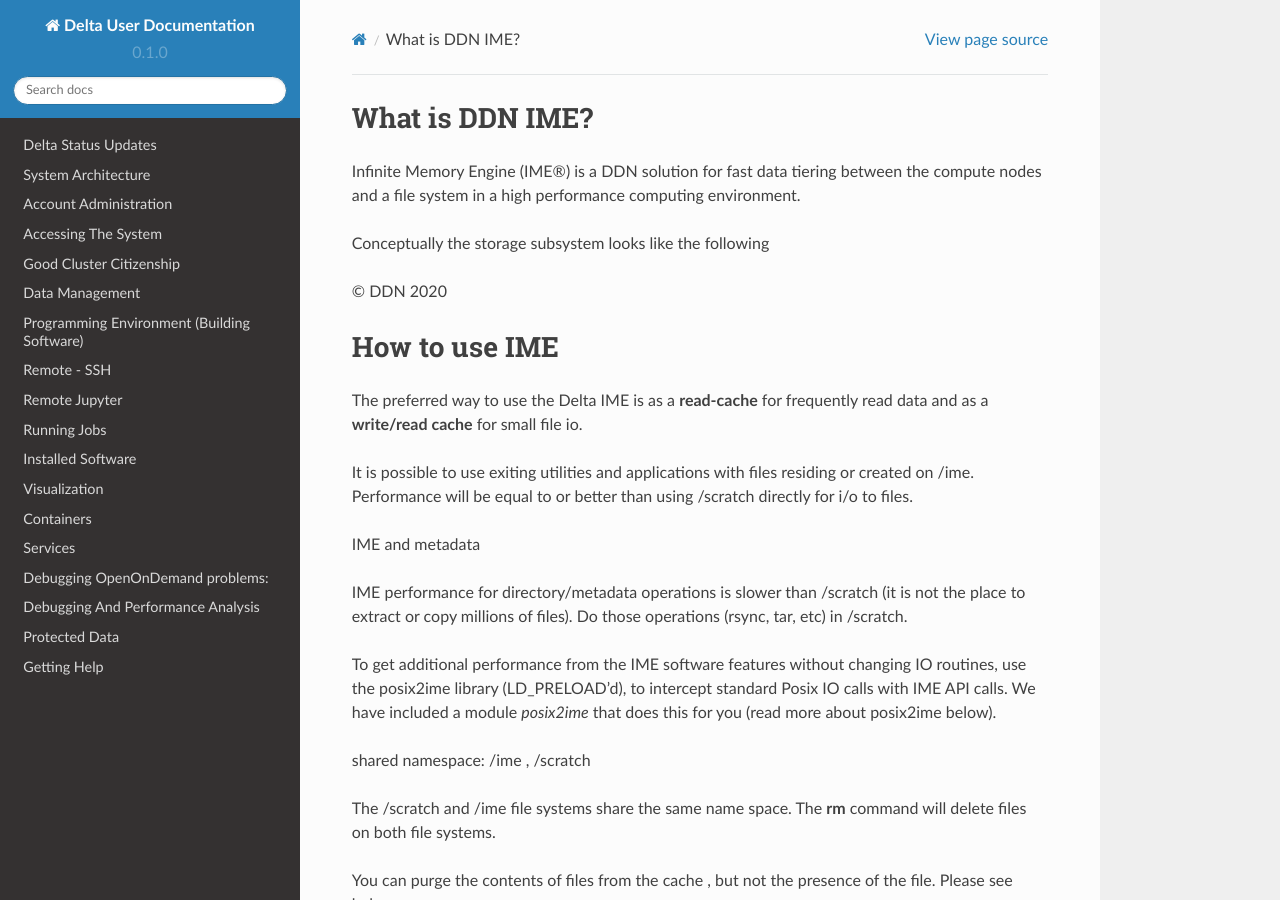
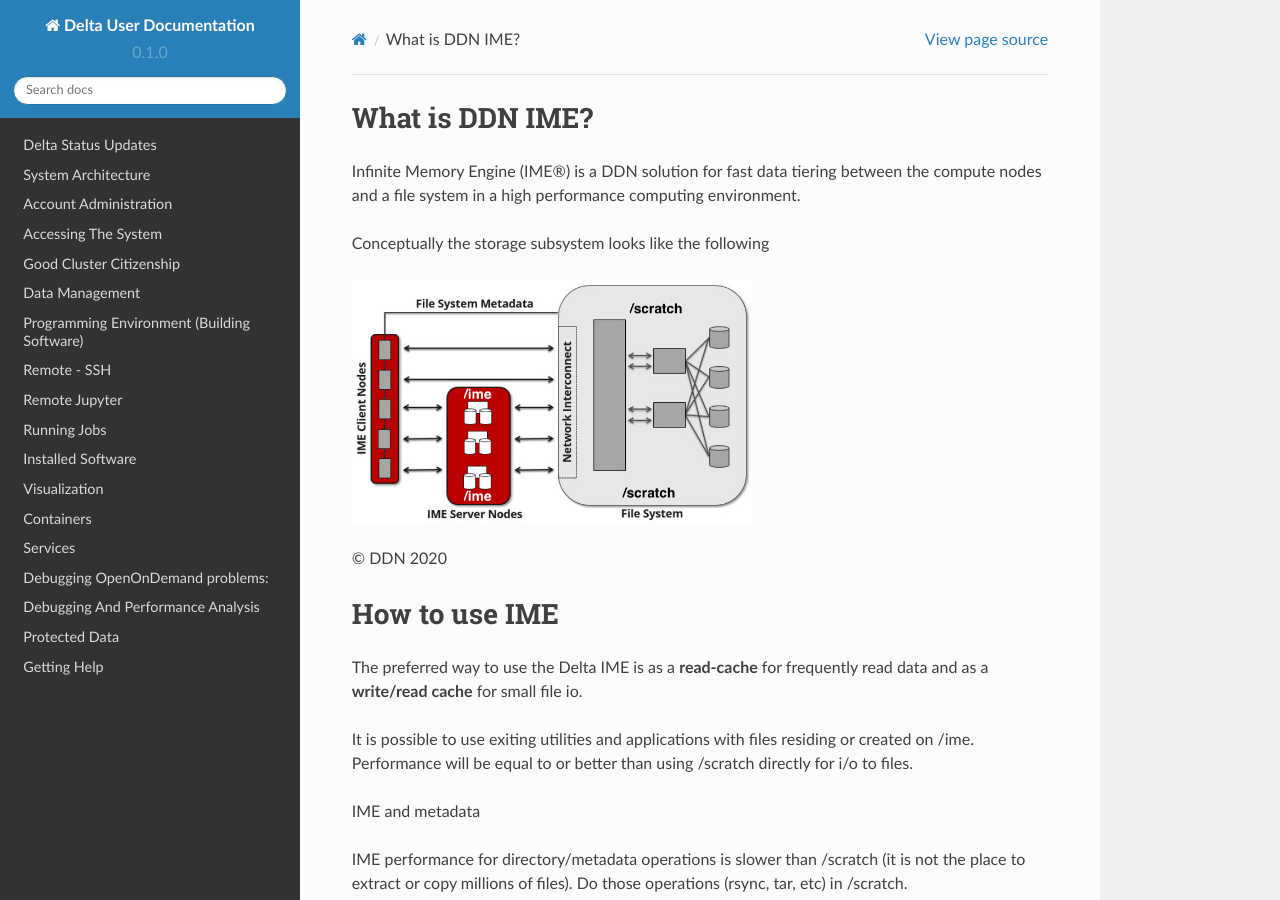
Before and after one commit to ncsa/Delta_doc, a Sphinx documentation site: the page built from docs/source/aux_pages/Delt_IME.rst, in a window 1280 px wide and 900 px high. Built offline with Sphinx 7.4.7 and the Read the Docs theme 2.0.0, drawn with Linux system fonts in a browser that asks for light colours; pages that are not in the unit, such as notebooks, are missing from menus.

Commit message:
Added image to Delt_IME aux page

```diff
--- a/docs/source/aux_pages/Delt_IME.rst
+++ b/docs/source/aux_pages/Delt_IME.rst
@@ -6,6 +6,10 @@ between the compute nodes and a file system in a high performance
 computing environment.
 
 Conceptually the storage subsystem looks like the following
+
+..  image:: images/Delt_IME/Delta_IME.png
+    :alt: Storage subsystem
+    :width: 400px
 
 © DDN 2020
 
```
